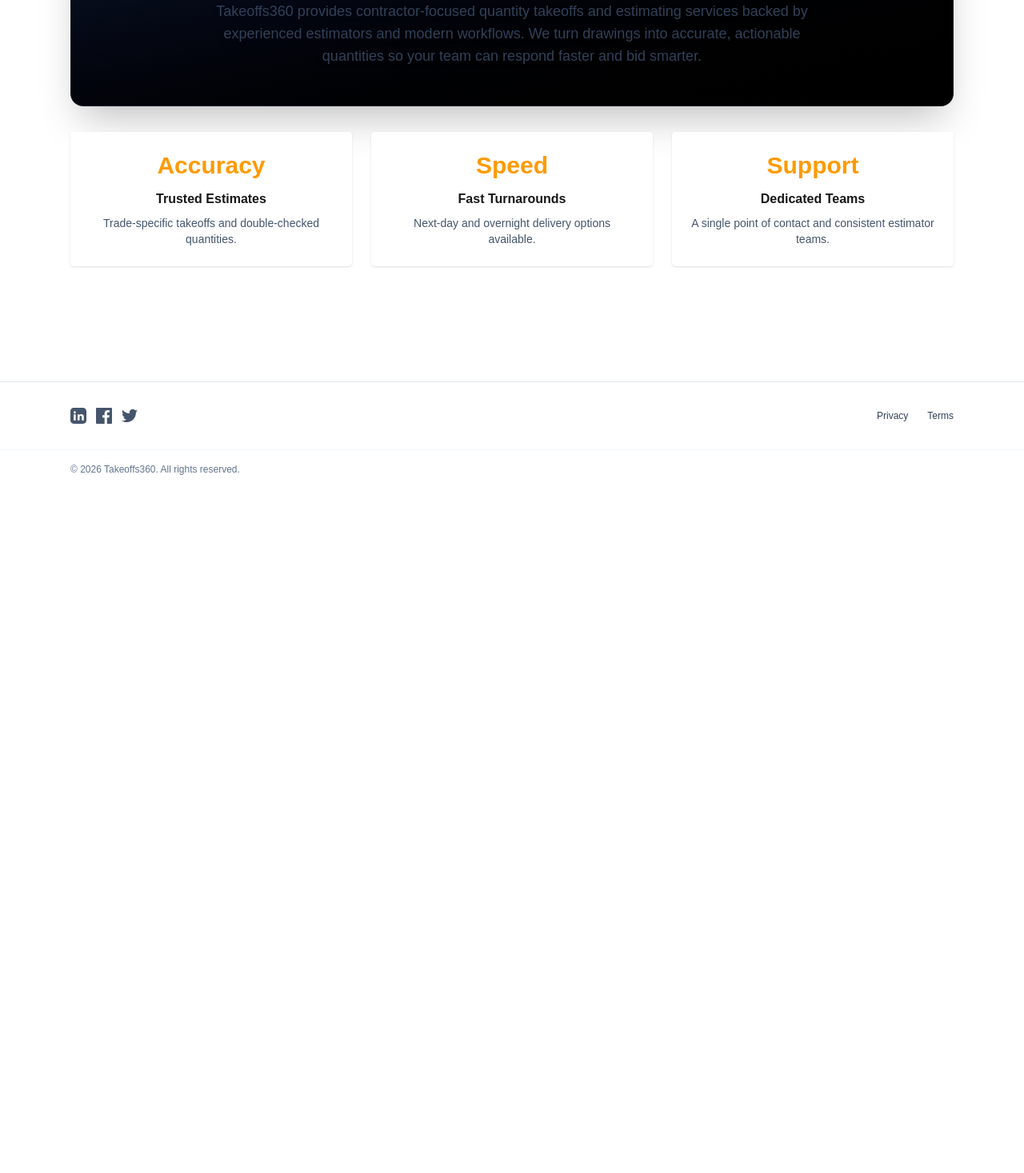
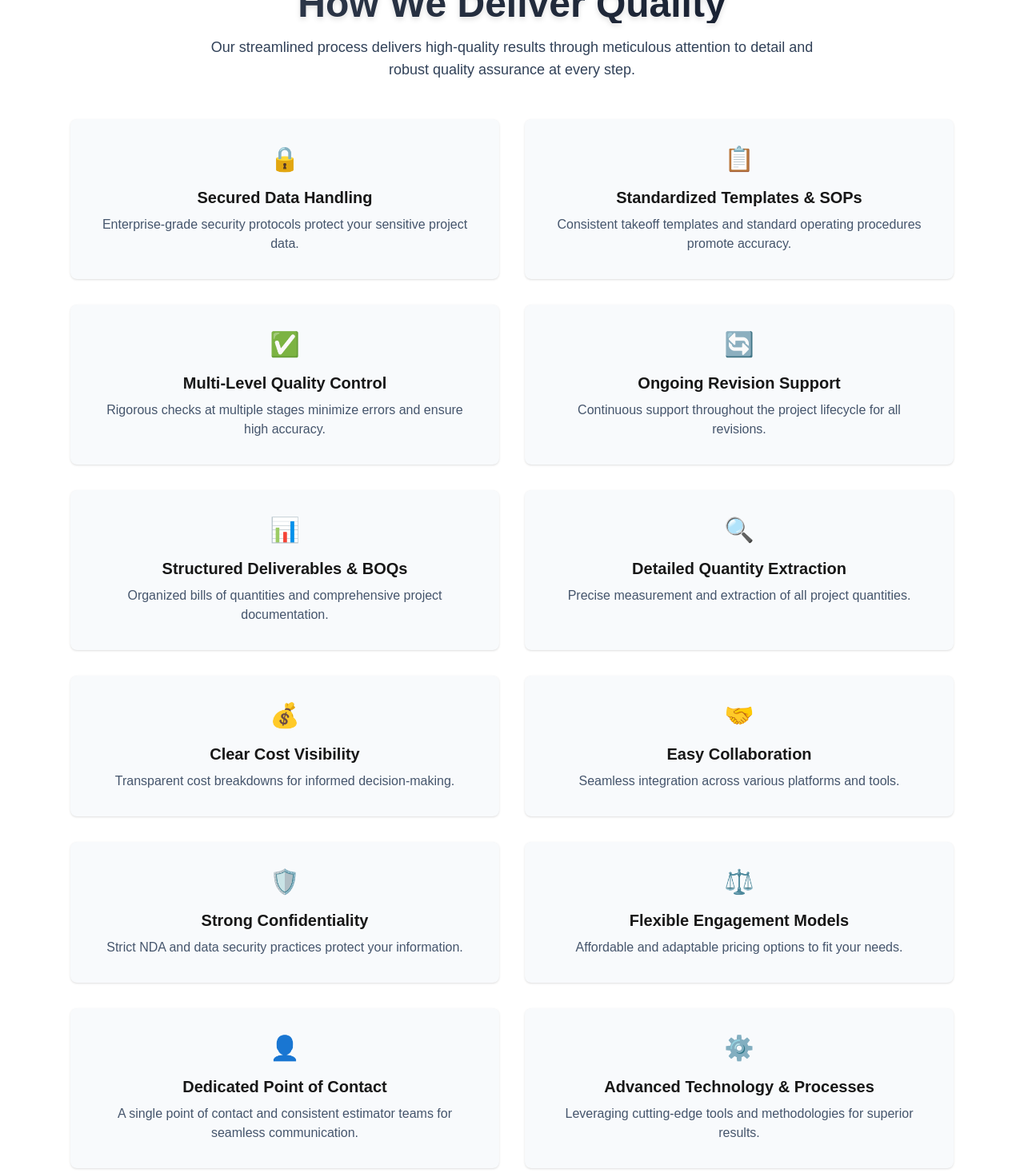
Before and after one commit to mgupta83/takeoffs360, a Next.js app in the folder ui/: page / in a window 1280 px wide. Shown: the part 1330-2797 px from the top of the page at 80% size. Before the commit the page ends 1941 px from the top, so only its background shows below. Built offline with nearby package versions, Linux system fonts and the light colour scheme.

Commit message:
added delivery section

```diff
--- a/ui/app/page.tsx
+++ b/ui/app/page.tsx
@@ -117,11 +117,11 @@
       </section>
 
       {/* Trades We Serve */}
-      <section id="trades" className="bg-zinc-50">
+      <section id="trades" className="bg-zinc-50 mt-16">
         <div className="max-w-7xl mx-auto px-6 py-12">
-          <div className="mb-8 text-center bg-gradient-to-br from-slate-700 to-slate-800 py-3 rounded-xl shadow-lg border border-slate-600/20">
-            <h2 className="text-3xl sm:text-4xl font-extrabold text-slate-100 drop-shadow-md">Trades We Serve</h2>
-            <p className="mt-4 text-base text-slate-200 max-w-3xl mx-auto drop-shadow-sm">Comprehensive quantity takeoffs across major CSI divisions — built for speed, accuracy, and value.</p>
+          <div className="text-center mb-12">
+            <h2 className="text-4xl sm:text-5xl font-extrabold bg-gradient-to-r from-gray-700 to-gray-900 bg-clip-text text-transparent drop-shadow-md">Trades We Serve</h2>
+            <p className="mt-4 text-lg text-slate-700 max-w-3xl mx-auto">Comprehensive quantity takeoffs across major CSI divisions — built for speed, accuracy, and value.</p>
           </div>
 
           <div className="grid grid-cols-1 md:grid-cols-2 lg:grid-cols-3 gap-6">
@@ -155,27 +155,81 @@
       {/* Our Approach */}
       <section id="approach" className="bg-white">
         <div className="max-w-6xl mx-auto px-6 py-16">
-          <div className="text-center mb-8 bg-gradient-to-br from-slate-900 to-black py-12 rounded-2xl shadow-2xl border border-slate-600/30">
-            <h2 className="text-4xl sm:text-5xl font-extrabold text-slate-700 drop-shadow-lg">Our Approach</h2>
-            <p className="mt-4 text-lg text-slate-700 max-w-3xl mx-auto drop-shadow-md">Takeoffs360 provides contractor-focused quantity takeoffs and estimating services backed by experienced estimators and modern workflows. We turn drawings into accurate, actionable quantities so your team can respond faster and bid smarter.</p>
+          <div className="text-center mb-12">
+            <h2 className="text-4xl sm:text-5xl font-extrabold bg-gradient-to-r from-gray-700 to-gray-900 bg-clip-text text-transparent drop-shadow-md">How We Deliver Quality</h2>
+            <p className="mt-4 text-lg text-slate-700 max-w-3xl mx-auto">Our streamlined process delivers high-quality results through meticulous attention to detail and robust quality assurance at every step.</p>
           </div>
-          <div className="grid grid-cols-1 sm:grid-cols-3 gap-6">
-            <div className="rounded bg-white p-6 shadow-sm text-center">
-              <div className="text-amber-500 text-3xl font-bold">Accuracy</div>
-              <h3 className="mt-3 font-semibold">Trusted Estimates</h3>
-              <p className="mt-2 text-sm text-slate-600">Trade-specific takeoffs and double-checked quantities.</p>
+          <div className="grid grid-cols-1 md:grid-cols-2 gap-8">
+            <div className="bg-slate-50 p-8 rounded-lg shadow-sm text-center">
+              <div className="text-amber-500 text-3xl mb-4">🔒</div>
+              <h3 className="text-xl font-semibold mb-2">Secured Data Handling</h3>
+              <p className="text-slate-600">Enterprise-grade security protocols protect your sensitive project data.</p>
             </div>
 
-            <div className="rounded bg-white p-6 shadow-sm text-center">
-              <div className="text-amber-500 text-3xl font-bold">Speed</div>
-              <h3 className="mt-3 font-semibold">Fast Turnarounds</h3>
-              <p className="mt-2 text-sm text-slate-600">Next-day and overnight delivery options available.</p>
+            <div className="bg-slate-50 p-8 rounded-lg shadow-sm text-center">
+              <div className="text-amber-500 text-3xl mb-4">📋</div>
+              <h3 className="text-xl font-semibold mb-2">Standardized Templates & SOPs</h3>
+              <p className="text-slate-600">Consistent takeoff templates and standard operating procedures promote accuracy.</p>
             </div>
 
-            <div className="rounded bg-white p-6 shadow-sm text-center">
-              <div className="text-amber-500 text-3xl font-bold">Support</div>
-              <h3 className="mt-3 font-semibold">Dedicated Teams</h3>
-              <p className="mt-2 text-sm text-slate-600">A single point of contact and consistent estimator teams.</p>
+            <div className="bg-slate-50 p-8 rounded-lg shadow-sm text-center">
+              <div className="text-amber-500 text-3xl mb-4">✅</div>
+              <h3 className="text-xl font-semibold mb-2">Multi-Level Quality Control</h3>
+              <p className="text-slate-600">Rigorous checks at multiple stages minimize errors and ensure high accuracy.</p>
+            </div>
+
+            <div className="bg-slate-50 p-8 rounded-lg shadow-sm text-center">
+              <div className="text-amber-500 text-3xl mb-4">🔄</div>
+              <h3 className="text-xl font-semibold mb-2">Ongoing Revision Support</h3>
+              <p className="text-slate-600">Continuous support throughout the project lifecycle for all revisions.</p>
+            </div>
+
+            <div className="bg-slate-50 p-8 rounded-lg shadow-sm text-center">
+              <div className="text-amber-500 text-3xl mb-4">📊</div>
+              <h3 className="text-xl font-semibold mb-2">Structured Deliverables & BOQs</h3>
+              <p className="text-slate-600">Organized bills of quantities and comprehensive project documentation.</p>
+            </div>
+
+            <div className="bg-slate-50 p-8 rounded-lg shadow-sm text-center">
+              <div className="text-amber-500 text-3xl mb-4">🔍</div>
+              <h3 className="text-xl font-semibold mb-2">Detailed Quantity Extraction</h3>
+              <p className="text-slate-600">Precise measurement and extraction of all project quantities.</p>
+            </div>
+
+            <div className="bg-slate-50 p-8 rounded-lg shadow-sm text-center">
+              <div className="text-amber-500 text-3xl mb-4">💰</div>
+              <h3 className="text-xl font-semibold mb-2">Clear Cost Visibility</h3>
+              <p className="text-slate-600">Transparent cost breakdowns for informed decision-making.</p>
+            </div>
+
+            <div className="bg-slate-50 p-8 rounded-lg shadow-sm text-center">
+              <div className="text-amber-500 text-3xl mb-4">🤝</div>
+              <h3 className="text-xl font-semibold mb-2">Easy Collaboration</h3>
+              <p className="text-slate-600">Seamless integration across various platforms and tools.</p>
+            </div>
+
+            <div className="bg-slate-50 p-8 rounded-lg shadow-sm text-center">
+              <div className="text-amber-500 text-3xl mb-4">🛡️</div>
+              <h3 className="text-xl font-semibold mb-2">Strong Confidentiality</h3>
+              <p className="text-slate-600">Strict NDA and data security practices protect your information.</p>
+            </div>
+
+            <div className="bg-slate-50 p-8 rounded-lg shadow-sm text-center">
+              <div className="text-amber-500 text-3xl mb-4">⚖️</div>
+              <h3 className="text-xl font-semibold mb-2">Flexible Engagement Models</h3>
+              <p className="text-slate-600">Affordable and adaptable pricing options to fit your needs.</p>
+            </div>
+
+            <div className="bg-slate-50 p-8 rounded-lg shadow-sm text-center">
+              <div className="text-amber-500 text-3xl mb-4">👤</div>
+              <h3 className="text-xl font-semibold mb-2">Dedicated Point of Contact</h3>
+              <p className="text-slate-600">A single point of contact and consistent estimator teams for seamless communication.</p>
+            </div>
+
+            <div className="bg-slate-50 p-8 rounded-lg shadow-sm text-center">
+              <div className="text-amber-500 text-3xl mb-4">⚙️</div>
+              <h3 className="text-xl font-semibold mb-2">Advanced Technology & Processes</h3>
+              <p className="text-slate-600">Leveraging cutting-edge tools and methodologies for superior results.</p>
             </div>
           </div>
         </div>
--- a/ui/components/Header.tsx
+++ b/ui/components/Header.tsx
@@ -37,8 +37,8 @@
 
         <div className="flex items-center gap-6">
           <nav className="hidden md:flex items-center gap-6 text-slate-600">
-            <a href="/#trades" className="hover:text-slate-900">Trades We Serve</a>
-            <a href="/#approach" className="hover:text-slate-900">Our Approach</a>
+            <a href="/#trades" className="hover:text-slate-900">Services</a>
+            <a href="/#approach" className="hover:text-slate-900">Delivery</a>
             <a href="/contact" className="hover:text-slate-900">Contact</a>
           </nav>
 
@@ -67,8 +67,8 @@
       >
         <div className="max-w-6xl mx-auto px-6 py-4 space-y-4">
             <nav className="flex flex-col gap-3 text-slate-700">
-            <a href="/#trades" className="py-2 px-3 rounded hover:bg-slate-50">Trades We Serve</a>
-            <a href="/#approach" className="py-2 px-3 rounded hover:bg-slate-50">Our Approach</a>
+            <a href="/#trades" className="py-2 px-3 rounded hover:bg-slate-50">Services</a>
+            <a href="/#approach" className="py-2 px-3 rounded hover:bg-slate-50">Delivery</a>
             <a href="/contact" className="py-2 px-3 rounded hover:bg-slate-50">Contact</a>
           </nav>
 
```
